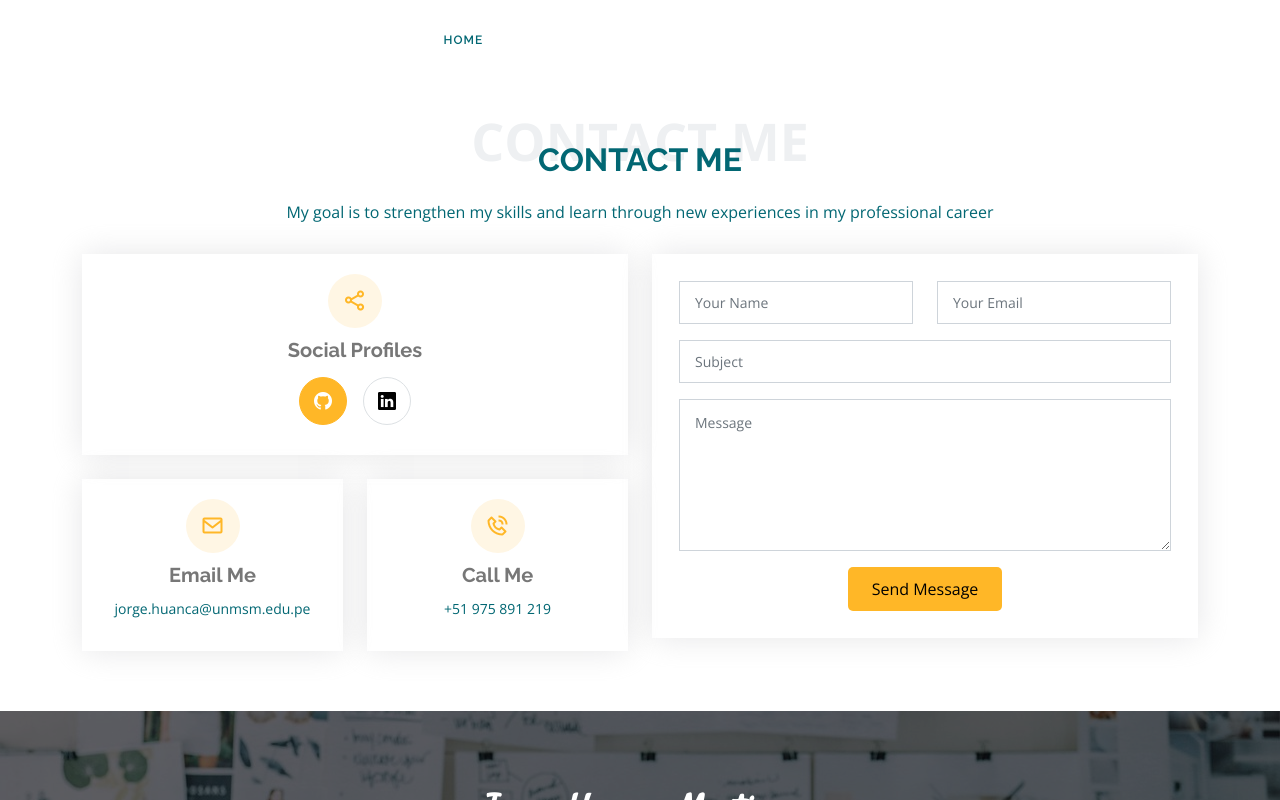
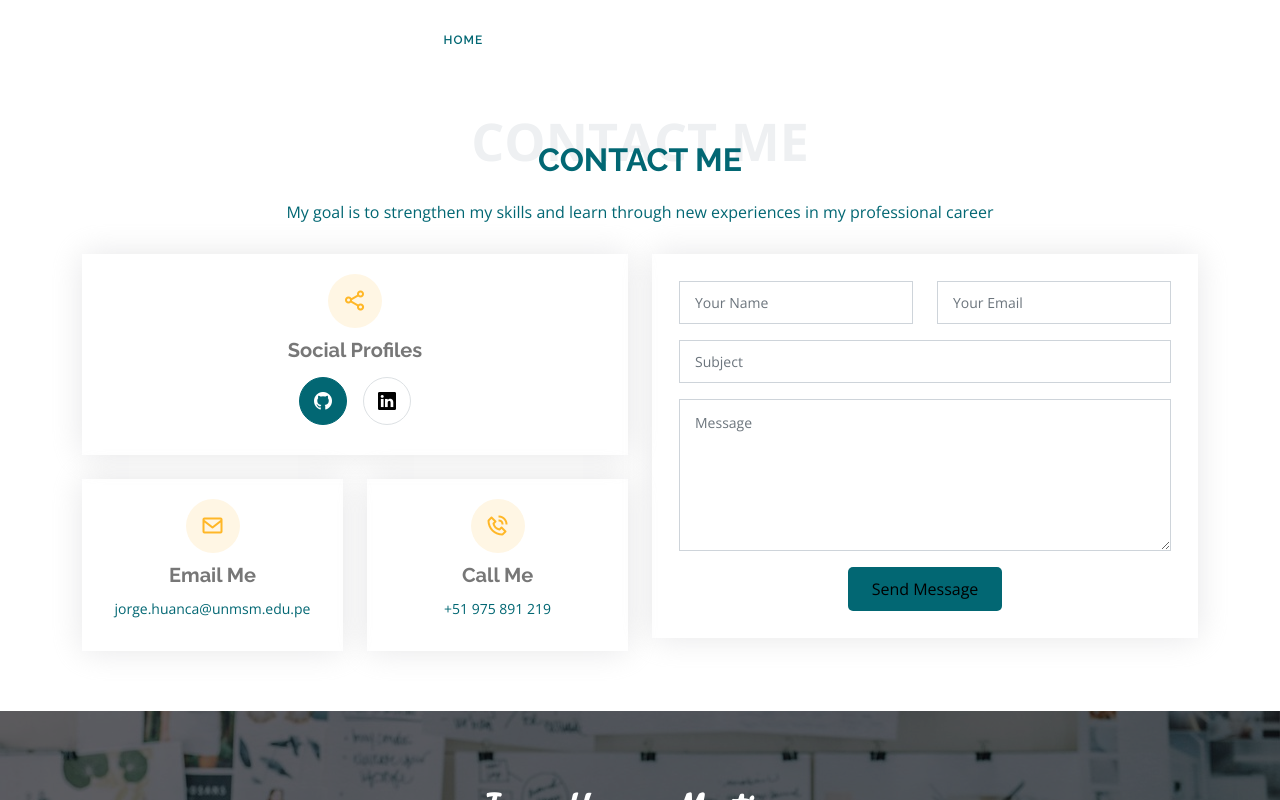
Before and after one commit to jorgehmartinez/repositorio_alternativo, a plain HTML site: page index.html in a window 1280 px wide. In both pictures the pointer is over the link 323 px from the left and 4121 px from the top of the page. Shown: the part 3721-4521 px from the top of the page. Drawn offline with nearby package versions, Linux system fonts and the light colour scheme.

Commit message:
Update style.css

```diff
--- a/assets/css/style.css
+++ b/assets/css/style.css
@@ -1191,8 +1191,8 @@ section {
 
 .contact .social-links a:hover {
   color: #fff;
-  border-color: #ffb727;
-  background: #ffb727;
+  border-color: #026773;
+  background: #026773;
 }
 
 .contact .php-email-form {
@@ -1259,7 +1259,7 @@ section {
 
 .contact .php-email-form input::focus,
 .contact .php-email-form textarea::focus {
-  background-color: #ffb727;
+  background-color: #026773;
 }
 
 .contact .php-email-form input {
@@ -1271,7 +1271,7 @@ section {
 }
 
 .contact .php-email-form button[type=submit] {
-  background: #ffb727;
+  background: #026773;
   border: 0;
   padding: 10px 24px;
   color: #000000;
```
